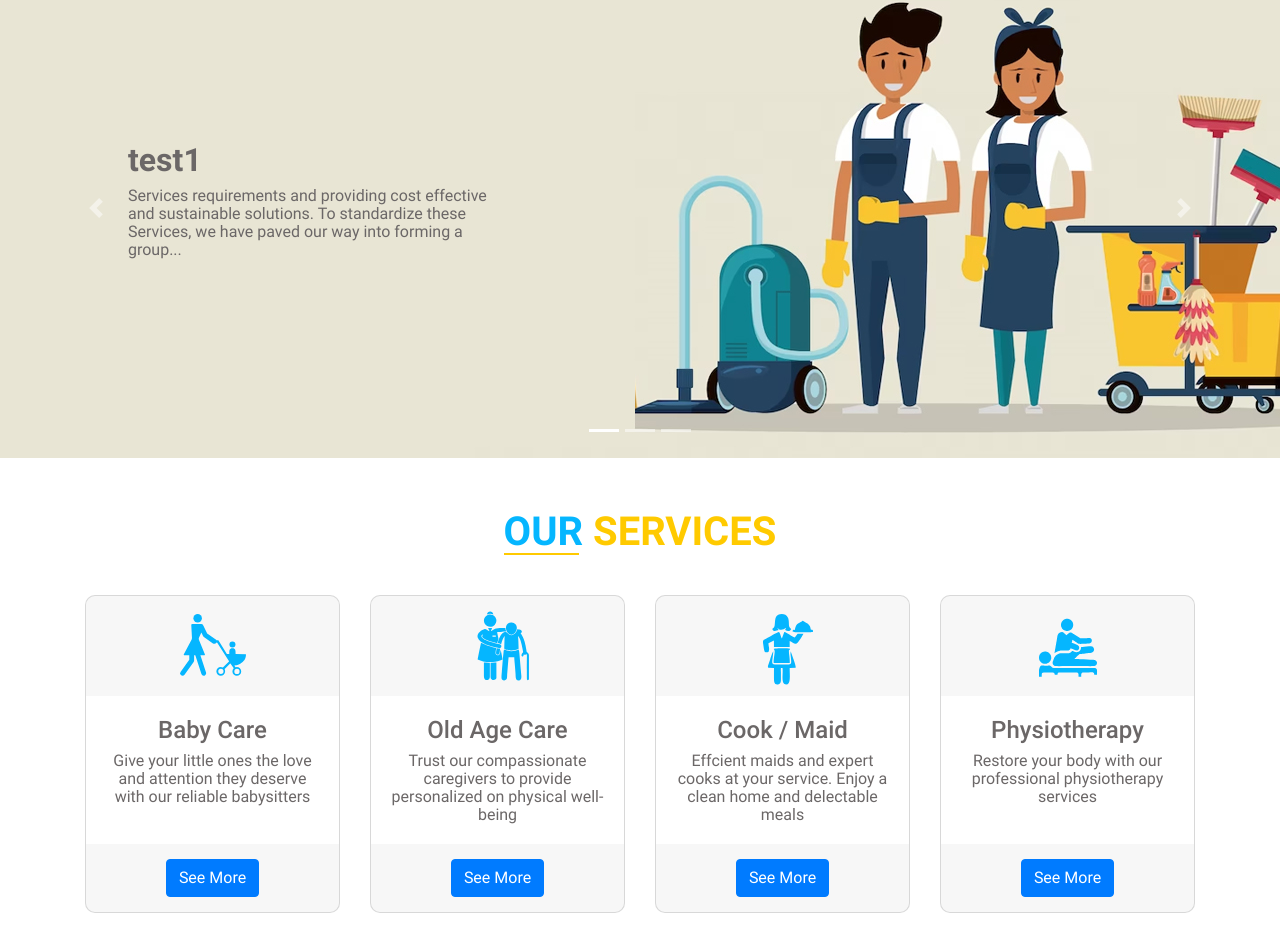
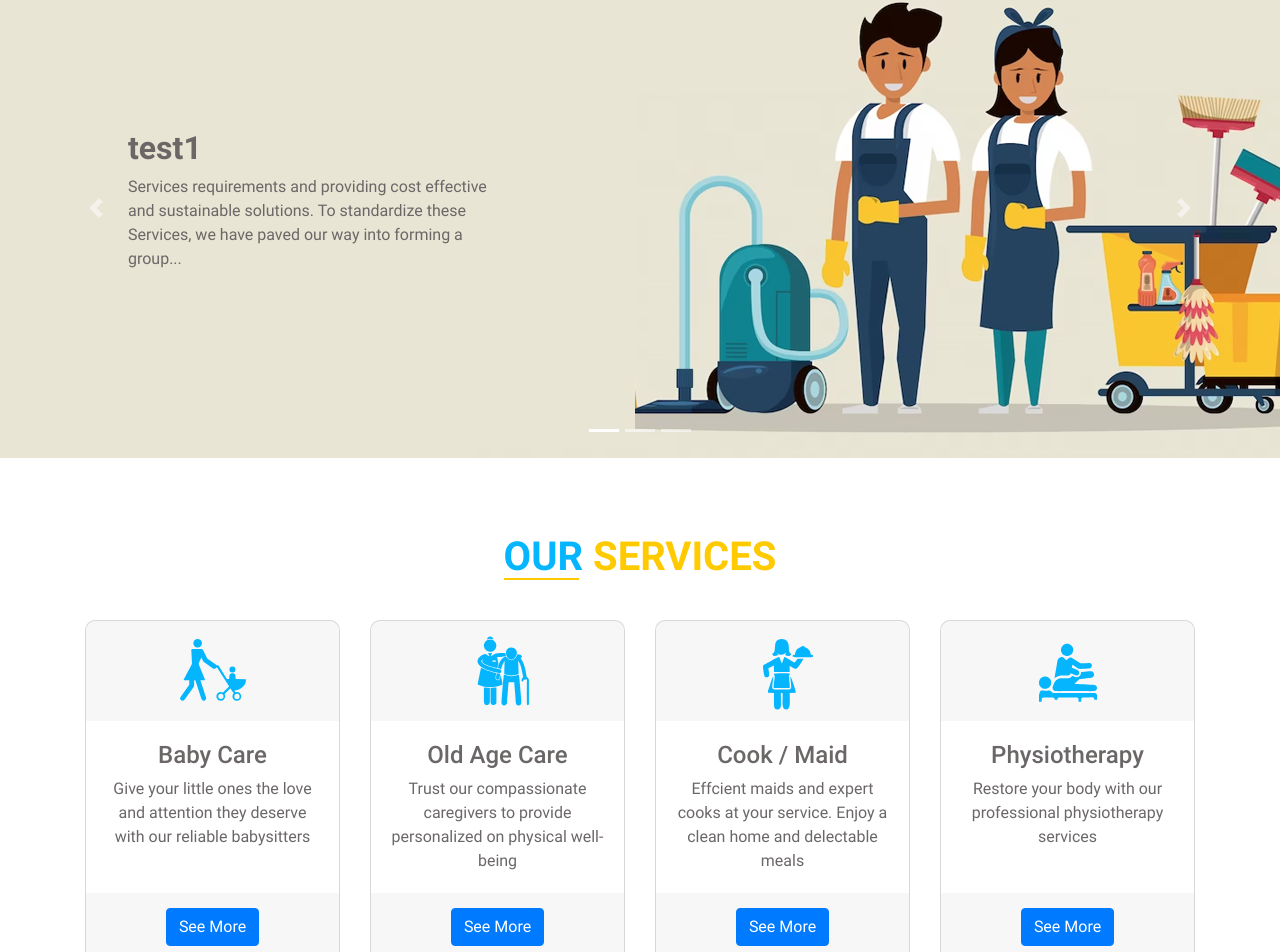
Before and after one commit to jnanaprakashpinisetti/HomeCare, a React (Create React App) app in the folder home-care/: page /Elements in a window 1280 px wide. Shown: the part 398-1350 px from the top of the page. Built offline with nearby package versions, Linux system fonts and the light colour scheme.

Commit message:
Section styles added globally

```diff
--- a/home-care/src/components/Card.js
+++ b/home-care/src/components/Card.js
@@ -8,13 +8,13 @@ import physiotherapyIcon from '../images/icons/physiotherapy.svg';
 export default function Card() {
 
   return (
-  <>
+  <section>
   <div className="section-heading">
     <h1 >
     <span className="blue">our</span> <span className="yellow">services</span>
     </h1>
   </div>
-    <div className="container card-wrapper">
+    <div className="container ">
       <div className="row">
 
       {/* First Card */}
@@ -86,7 +86,7 @@ export default function Card() {
 
       </div>
     </div>
-    </>
+    </section>
 
   )
 }
--- a/home-care/src/scss/base/_global.scss
+++ b/home-care/src/scss/base/_global.scss
@@ -68,6 +68,18 @@ body {
     }
 }
 
+section {
+    margin-bottom: 75px;
+
+    @include mobile {
+        margin-bottom: 30px
+    }
+
+    .container {
+        margin-bottom: 0
+    }
+}
+
 .blue {
     color: $blue;
 }
--- a/home-care/src/scss/base/_typography.scss
+++ b/home-care/src/scss/base/_typography.scss
@@ -55,6 +55,6 @@ h5 {
 
 p {
     font-size: 16px;
-    line-height: 18px;
+    line-height: 24px;
 
 }
--- a/home-care/src/scss/components/carousal.scss
+++ b/home-care/src/scss/components/carousal.scss
@@ -1,5 +1,8 @@
 .carousel {
-    margin-bottom: 50px
+    margin-bottom: 75px;
+    @include mobile {
+        margin-bottom: 30px;
+    }
 }
 
 .carousel-item {
```
